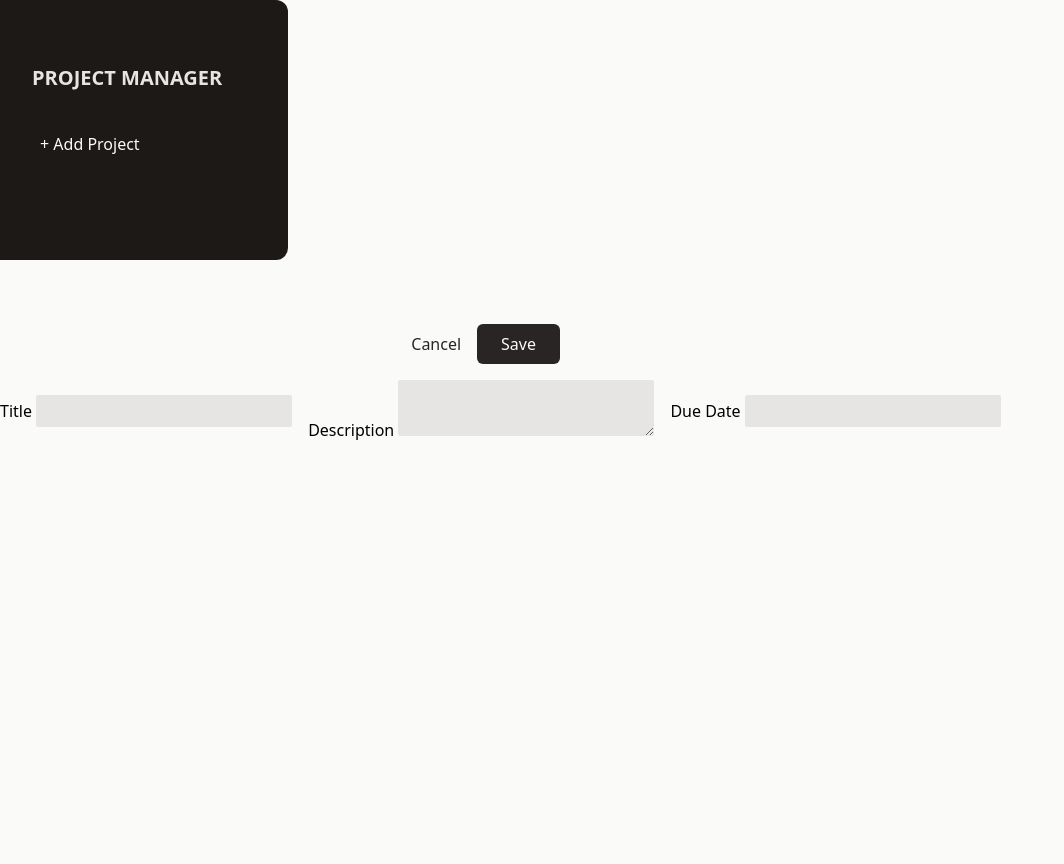
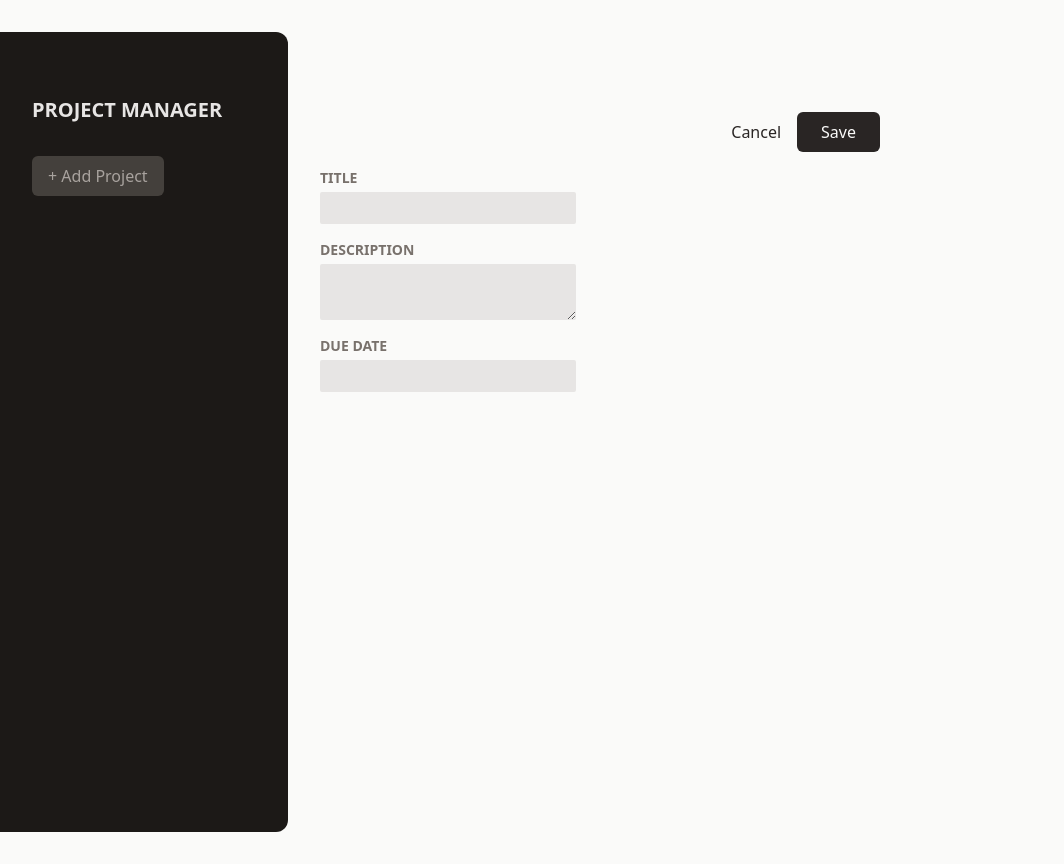
Before and after one commit to earlmorningstar/managementApp, a React (Vite) app: page / in a window 1280 px wide. Both pictures are taken after a click on the button "+ Add Project". Shown: the whole page, without its empty margins (0-1064 px from the left). Before the commit the page ends 800 px from the top, so only its background shows below. Built offline with nearby package versions, Linux system fonts and the light colour scheme.

Commit message:
Second Commit.
Updated Button, Input, newProject, NoProjectedSelected, Sidebar. (All Jsx).

```diff
--- a/src/App.jsx
+++ b/src/App.jsx
@@ -1,14 +1,37 @@
-import Sidebar from "./Components/Sidebar";
-import NewProject from "./Components/NewProject";
+import { useState } from "react";
+import Sidebar from "./Components/Sidebar.jsx";
+import NewProject from "./Components/NewProject.jsx";
+import NoProjectSelected from "./Components/NoProjectSelected.jsx";
+
+function App() {
+  const [projectsState, setProjectsState] = useState({
+    selectedProjectId: undefined,
+    projects: []
+  });
+
+  function handleStartAddProject()  {
+    setProjectsState(prevState => {
+      return {
+        ...prevState,
+        selectedProjectId: null,
+      }
+    });
+  }
+
+  let content;
+
+  if(projectsState.selectedProjectId === null) {
+    content = <NewProject />
+  } else if (projectsState.selectedProjectId === undefined) {
+    content = <NoProjectSelected onStartAddProject={handleStartAddProject}/>
+  }
 
 
-function App() {
   return (
-    <>
-    <Sidebar />
-    <NewProject />
-      {/* <h1 className="my-8 text-center text-5xl font-bold">Hello World</h1> */}
-    </>
+    <main className="h-screen my-8 flex gap-8">
+      <Sidebar onStartAddProject={handleStartAddProject}/>
+      {content}
+    </main>
   );
 }
 
--- a/src/Components/Button.jsx
+++ b/src/Components/Button.jsx
@@ -1,5 +1,10 @@
-export default function Button({children, ...props}) {
-    return (
-        <button>{children} {...props}</button>
-    )
+export default function Button({ children, ...props }) {
+  return (
+    <button
+      className="px-4 py-2 text-xs md:text-base rounded-md bg-stone-700 text-stone-400 hover:bg-stone-600 hover:text-stone-100"
+      {...props}
+    >
+      {children}
+    </button>
+  );
 }
--- a/src/Components/Input.jsx
+++ b/src/Components/Input.jsx
@@ -1,8 +1,20 @@
-export default function Input({textarea, label, ...props}) {
-    return (
-          <>
-    <p>{label} {textarea ? <textarea {...props}/> : <input {...props}/>}</p>
+export default function Input({ textarea, label, ...props }) {
+    const classes = "w-full p-1 border-b-2 rounded-sm border-stone-300 bg-stone-200 text-stone-600 focus:outline-none focus:border-stone-600";
+  return (
+    <>
+      <p className="flex flex-col gap-1 my-4">
+        <label className="text-sm font-bold uppercase text-stone-500">
+          {label}
+        </label>
+        {textarea ? (
+          <textarea
+            className={classes}
+            {...props}
+          />
+        ) : (
+          <input className={classes} {...props} />
+        )}
+      </p>
     </>
-    )
-
+  );
 }
--- a/src/Components/NewProject.jsx
+++ b/src/Components/NewProject.jsx
@@ -1,4 +1,4 @@
-import Input from "./Input";
+import Input from "./Input.jsx";
 
 export default function NewProject(){
 const inputStyle = "w-64 px-2 py-1 rounded-sm bg-stone-200";
@@ -9,17 +9,26 @@ const inputStyle = "w-64 px-2 py-1 rounded-sm bg-stone-200";
             <li><button className="text-stone-800 hover:text-stone-950">Cancel</button></li>
             <li><button className="px-6 py-2 rounded-md bg-stone-800 text-stone-50 hover:bg-stone-950">Save</button></li>
         </menu>
+
+        <div>
+        {/* <div className="w-[35rem] mt-16"> */}
+        <Input className={inputStyle} label="Title"/>
+        <Input className={inputStyle} label="Description" textarea/>
+        <Input className={inputStyle} label="Due Date"/>
+        </div>
+
+
+
+
     </div>
 
-    <div className="flex items-center gap-4">
-{/* <p className="text-stone-600 mb-4"> */}
+    {/* <div className="w-[35rem] mt-16">
     <Input className={inputStyle} label="Title"/>
     <Input className={inputStyle} label="Description" textarea/>
     <Input className={inputStyle} label="Due Date"/>
-{/* </p> */}
+    </div> */}
 
 
-    </div>
     {/* <div className="flex items-center gap-4">
         <p className="text-stone-600 mb-4">
             <label>Title</label>
--- a/src/Components/NoProjectSelected.jsx
+++ b/src/Components/NoProjectSelected.jsx
@@ -1,3 +1,15 @@
-export default function NoProjectSelected() {
+import Button from "./Button.jsx";
+import noProjectImage from '../assets/no-projects.png';
 
+export default function NoProjectSelected({onStartAddProject}) {
+    return (
+        <div className="mt-24 text-center w-2/3">
+            <img src={noProjectImage} alt="Empty Task List" className="w-16 h-16 object-contain mx-auto" />
+            <h2 className="text-xl font-bold text-stone-500 mt-4 mb-4">No Project Selected</h2>
+            <p className="text-stone-400 mb-4">Select a project or get started with a new one</p>
+            <p className="mt-8">
+                <Button onClick={onStartAddProject}>Create new project</Button>
+                </p>
+        </div>
+    )
 }
--- a/src/Components/Sidebar.jsx
+++ b/src/Components/Sidebar.jsx
@@ -1,9 +1,17 @@
 import Button from "./Button";
 
-export default function Sidebar() {
-    return <aside className="w-1/3 px-8 py-16 bg-stone-900 text-stone-50 md:w-72 rounded-r-xl">
-        <h2 className="mb-8 font-bold uppercase md:text-xl text-stone-200">Project Manager</h2>
-        <div><button className="w-full text-left px-2 py-1 rounded-sm my-1 hover:text-stone-200 hover:bg-stone-800">+ Add Project</button></div>
-        <ul className="mt-8"></ul>
+export default function Sidebar({onStartAddProject}) {
+  return (
+    <aside className="w-1/3 px-8 py-16 bg-stone-900 text-stone-50 md:w-72 rounded-r-xl">
+      <h2 className="mb-8 font-bold uppercase md:text-xl text-stone-200">
+        Project Manager
+      </h2>
+      <div>
+        <Button onClick={onStartAddProject}>
+          + Add Project
+        </Button>
+      </div>
+      <ul className="mt-8"></ul>
     </aside>
+  );
 }
--- a/tailwind.config.js
+++ b/tailwind.config.js
@@ -1,50 +1,8 @@
 /** @type {import('tailwindcss').Config} */
 export default {
-  content: [
-    "./index.html",
-    "./src/**/*.{js,ts,jsx,tsx}",
-  ],
+  content: ["./index.html", "./src/**/*.{js,ts,jsx,tsx}"],
   theme: {
     extend: {},
   },
   plugins: [],
-}
-
-
-{/* <main className="h-screen my-8 flex gap-8">...</main>
-<button className="px-4 py-2 text-xs md:text-base rounded-md bg-stone-700 text-stone-400 hover:bg-stone-600 hover:text-stone-100">...</button>
-<input className="w-full p-1 border-b-2 rounded-sm border-stone-300 bg-stone-200 text-stone-600 focus:outline-none focus:border-stone-600" />
-<p className="flex flex-col gap-1 my-4">...</p>
-<label className="text-sm font-bold uppercase text-stone-500">...</label>
-<dialog className="backdrop:bg-stone-900/90 p-4 rounded-md shadow-md">...</dialog>
-<form className="mt-4 text-right">...</form>
-<h2 className="text-xl font-bold text-stone-700 my-4">...</h2>
-<p className="text-stone-600 mb-4">...</p>
-<div className="w-[35rem] mt-16">...</div> --
-<menu className="flex items-center justify-end gap-4 my-4">...</menu> --
-<button className="text-stone-800 hover:text-stone-950">...</button> --
-<button className="px-6 py-2 rounded-md bg-stone-800 text-stone-50 hover:bg-stone-950">...</button> --
-<div className="flex items-center gap-4"> --
-<input className="w-64 px-2 py-1 rounded-sm bg-stone-200" />  --
-<button className="text-stone-700 hover:text-stone-950">...</button>
-<div className="mt-24 text-center w-2/3">
-<img className="w-16 h-16 object-contain mx-auto" />
-<h2 className="text-xl font-bold text-stone-500 my-4">...</h2>
-<p className="text-stone-400 mb-4">...</p>
-<p className="mt-8">...</p>
-<aside className="w-1/3 px-8 py-16 bg-stone-900 text-stone-50 md:w-72 rounded-r-xl"> --
-<h2 className="mb-8 font-bold uppercase md:text-xl text-stone-200">...</h2> --
-<ul className="mt-8">...</ul> --
-<button className="w-full text-left px-2 py-1 rounded-sm my-1 hover:text-stone-200 hover:bg-stone-800">...</button> --
-<div className="w-[35rem] mt-16">...</div>
-<header className="pb-4 mb-4 border-b-2 border-stone-300">...</header>
-<div className="flex items-center justify-between">...</div>
-<h1 className="text-3xl font-bold text-stone-600 mb-2">...</h1>
-<button className="text-stone-600 hover:text-stone-950">...</button>
-<p className="mb-4 text-stone-400">...</p>
-<p className="text-stone-600 whitespace-pre-wrap">...</p>
-<h2 className="text-2xl font-bold text-stone-700 mb-4">Tasks</h2>
-<p className="text-stone-800 my-4">...</p>
-<ul className="p-4 mt-8 rounded-md bg-stone-100">...</ul>
-<li className="flex justify-between my-4">...</li>
-<button className="text-stone-700 hover:text-red-500">...</button> */}
+};
```
